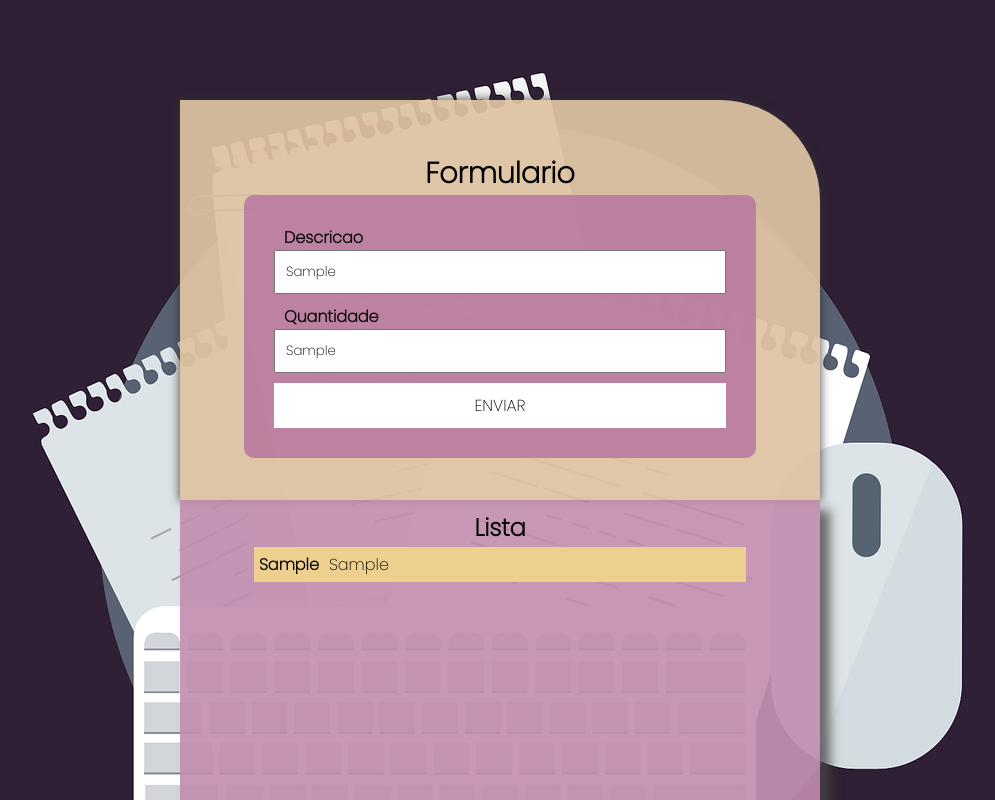
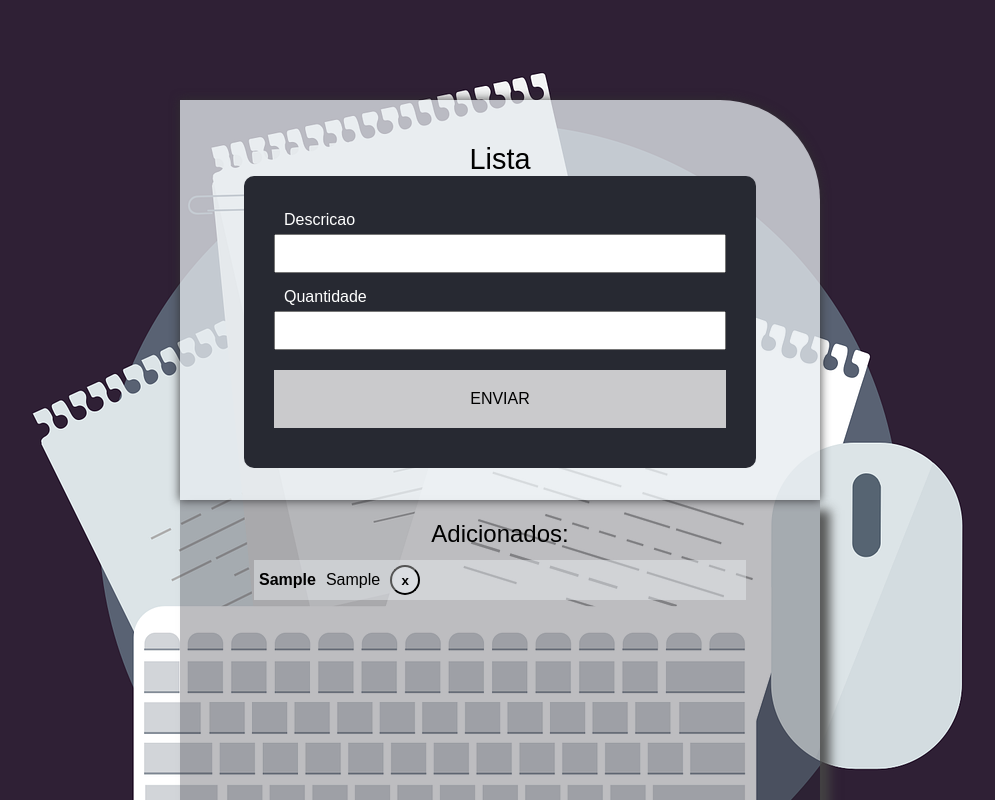
Before and after one commit to fabricioalvess/Lista_Javascript_meuTodo, a website: page index.html in a window 1280 px wide. Both pictures are taken after typing "Sample", "Sample" into the empty fields and a click on the button "ENVIAR". Shown: the top 800 px of the page, without its empty margins (140-1135 px from the left). Drawn offline with Linux system fonts and the light colour scheme.

Commit message:
excluindo itens da lista e do localstorage.

```diff
--- a/assets/css/style.css
+++ b/assets/css/style.css
@@ -11,7 +11,7 @@
 .container{
     width: 100%;
     min-height: 1000px;
-    background-color: #efefef;
+    background-color: #efefefe1;
     background-image: url('/assets/img/imagemDeFundo.png');
     background-attachment: fixed;
     background-position: center;
@@ -28,7 +28,7 @@
     flex-direction: column;
     align-items: center;
     justify-content: center;
-    background-color:  #dec4a1ee;
+    background-color:  #e7ecefc2;
     border-top-right-radius: 100px;
     box-shadow:  0 0 10px 1px #30302fc7;
 }
@@ -40,14 +40,14 @@
     justify-content: center;
     padding: 30px;
     border-radius: 10px;
-    background-color: #ba7ba1e7;
-
+    background-color: #272932;
+    color: white;
 
 }
 .campoDeTexto form .tituloForm{
     font-size: 1rem;
-    padding: 0px 10px;
-    font-weight: bold;
+    padding: 5px 10px;
+    font-weight: 300;
 }
 .campoDeTexto form .textoForm{
     padding: 10px;
@@ -56,28 +56,28 @@
 }
 .botaoForm{
     width: 100%;
-    margin: 0px 0 ;
-    padding: 10px 0;
+    margin: 10px 0 ;
+    padding: 20px 0;
     font-weight: 300;
     font-size: 1rem;
     border: none;
-    background-color: white;
+    background-color: rgba(255, 255, 255, 0.751);
 
 }
 .botaoForm:hover{
-    background-color: #B4287C;
-    color: white;
+    background-color: #e7ecef75;
+    color: black;
 }
 .campoDeTexto  h2{
     text-align: center;
     font-size: 1.8rem;
     padding-top: 10px;
-    font-weight: bold;
+    font-weight: 300;
 }
 
 /*Lista*/
 .campoLista{
-    box-shadow:  10px 10px  10px 0 #464645c7;
+    box-shadow:  10px 10px  10px 0 #464645e2;
     width: 50%;
     min-height: 400px;
     display: flex;
@@ -85,7 +85,7 @@
     justify-content: flex-start;
     align-items: center;
     flex-direction: column;
-    background-color: #c28caee6;
+    background-color: #2729324e;
 }
 .listaDoForm{
     width: 80%;
@@ -95,7 +95,9 @@
 }
 .listaDoForm h2{
     text-align: center;
-    font-weight: bold;
+    font-weight: 300;
+    color: black;
+    padding: 10px;
 }
 .campoLista .listaDoForm li{
     padding: 5px;
@@ -104,9 +106,26 @@
     color: black;
     font-weight: 300;
     list-style: none;
-    background-color: #EDCF8E;
+    background-color: #e7ecef75;
 }
 .campoLista .listaDoForm li strong{
     font-weight: bold;
     padding-right: 10px;
 }
+.botaoDeletar{
+    background-color: #e7ecef75;
+    color: black;
+    width:30px;
+    height: 30px;
+    box-sizing: border-box;
+    border-radius: 30px;
+    margin-left: 10px;
+
+    font-weight: bold;
+
+}
+.botaoDeletar:hover{
+    background-color: #272932;
+    color: white;
+    font-weight: bold;
+}
--- a/index.html
+++ b/index.html
@@ -6,8 +6,8 @@
     <meta name="viewport" content="width=device-width, initial-scale=1.0">
     <link rel="stylesheet" type="text/css" href="assets/css/style.css">
     <link rel="preconnect" href="https://fonts.googleapis.com">
+    <link rel="stylesheet" href="http://cdnjs.cloudflare.com/ajax/libs/font-awesome/4.6.3/css/font-awesome.min.css">
 <link rel="preconnect" href="https://fonts.gstatic.com" crossorigin>
-<link href="https://fonts.googleapis.com/css2?family=Poppins:ital,wght@0,200;1,300&display=swap" rel="stylesheet">
     <title>Listagem</title>
 </head>
 <body>
@@ -17,7 +17,8 @@
 
         <div class="campoDeTexto">
 
-            <h2>Formulario</h2>
+            <h2>Lista </h2>
+
             <form action="" id="form">
                 <label for=""class="tituloForm" >Descricao</label>
                 <input type="text" class="textoForm" id="textoForm">
@@ -33,7 +34,8 @@
 
         <div class="campoLista" id="campoLista">
             <ul class="listaDoForm" id="listaDoForm">
-                <h2>Lista</h2>
+                <h2>Adicionados:</h2>
+
 
 
             </ul>
--- /dev/null
+++ b/package.json
@@ -0,0 +1,5 @@
+{
+  "dependencies": {
+    "@fortawesome/fontawesome-svg-core": "^6.4.0"
+  }
+}
--- a/scripts/script.js
+++ b/scripts/script.js
@@ -2,7 +2,7 @@ const formulario = document.getElementById('form')
 const listadeItens = document.getElementById('campoLista')
 const ul = document.getElementById('listaDoForm')
 const textoForm = document.getElementById('textoForm')
-const itens = JSON.parse(localStorage.getItem('item')) || []
+const itens = JSON.parse(localStorage.getItem('itens')) || []
 
 itens.forEach(item =>{
     criarNovoElemento(item)
@@ -11,12 +11,13 @@ itens.forEach(item =>{
 formulario.addEventListener('submit', evento =>{
 
     evento.preventDefault()
-   const produto = evento.target.elements[0]
-   const quantidade =  evento.target.elements[1]
+    const produto = evento.target.elements[0]
+    const quantidade =  evento.target.elements[1]
 
-   const existe = itens.find(item => item.produto === produto.value)
+    const existe = itens.find(item => item.produto === produto.value)
 
-   const novoItem = {
+
+    const novoItem = {
     "produto": produto.value,
     "quantidade": quantidade.value
    }
@@ -25,15 +26,15 @@ formulario.addEventListener('submit', evento =>{
    if(existe){
         novoItem.id = existe.id
         atualizaElemento(novoItem)
+        itens[existe.id] = novoItem
    }else{
-        novoItem.id = itens.length
+        novoItem.id = itens[itens.length - 1]? (itens[itens.length - 1]).id + 1 : 0;
         criarNovoElemento(novoItem)
         itens.push(novoItem)
    }
 
 
-   localStorage.setItem('item', JSON.stringify(itens))
-   mostrarItem()
+   localStorage.setItem('itens', JSON.stringify(itens))
 
    produto.value=''
    quantidade.value=''
@@ -49,9 +50,31 @@ function criarNovoElemento(props){
     strong.dataset.id=props.id
     li.appendChild(strong)
     li.innerHTML += props.produto
+    li.appendChild(botaoDeletar(props.id))
     ul.appendChild(li)
+
 
 }
 function atualizaElemento(item){
     document.querySelector("[data-id='"+item.id+"']").innerHTML= item.quantidade
 }
+
+function botaoDeletar(id){
+    const botaoDeletar = document.createElement('button')
+    botaoDeletar.classList.add('botaoDeletar')
+    botaoDeletar.innerHTML = 'x'
+
+    botaoDeletar.addEventListener('click', x =>{
+       var elementoSelecionado = x.target.parentElement
+       DeletarItemLista(elementoSelecionado, id)
+    })
+
+    return botaoDeletar
+}
+
+function DeletarItemLista(item, id){
+    item.remove()
+    itens.splice(itens.findIndex(elemento => elemento.id === id), 1)
+    localStorage.setItem('itens', JSON.stringify(itens))
+
+}
```
Also changed, not shown: 1 other file.
